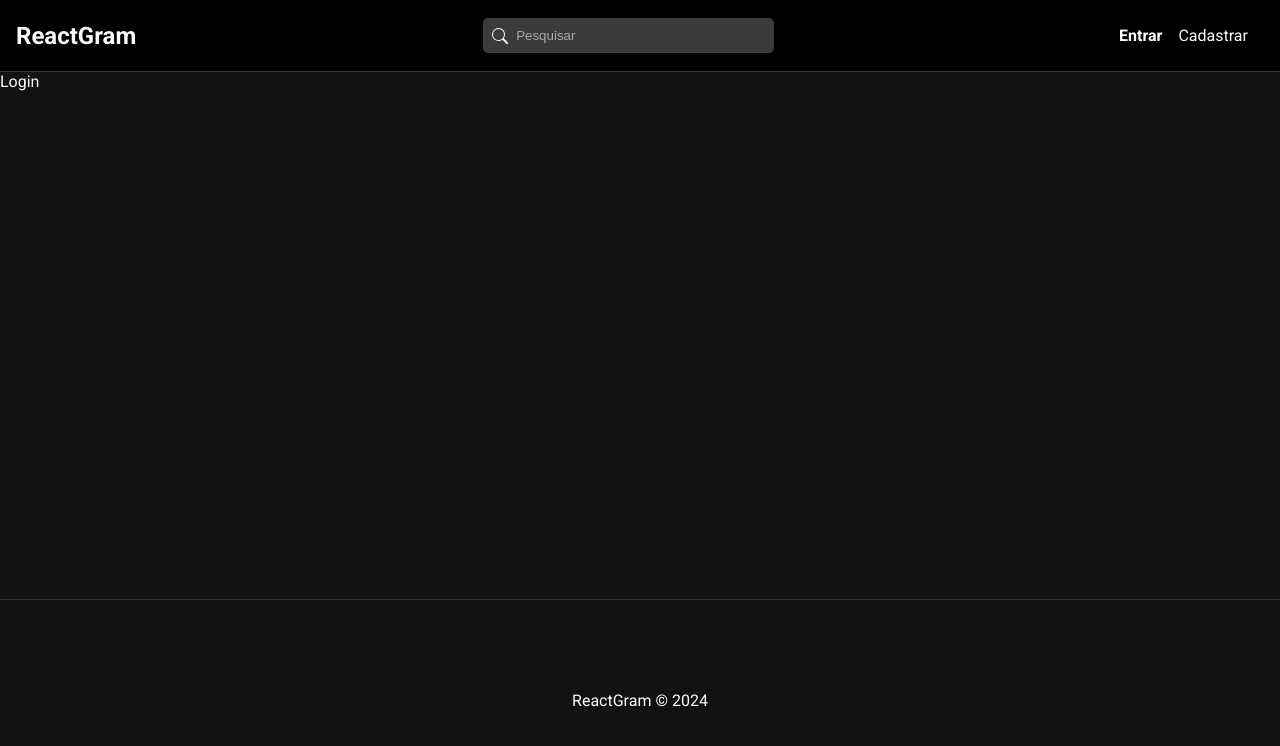
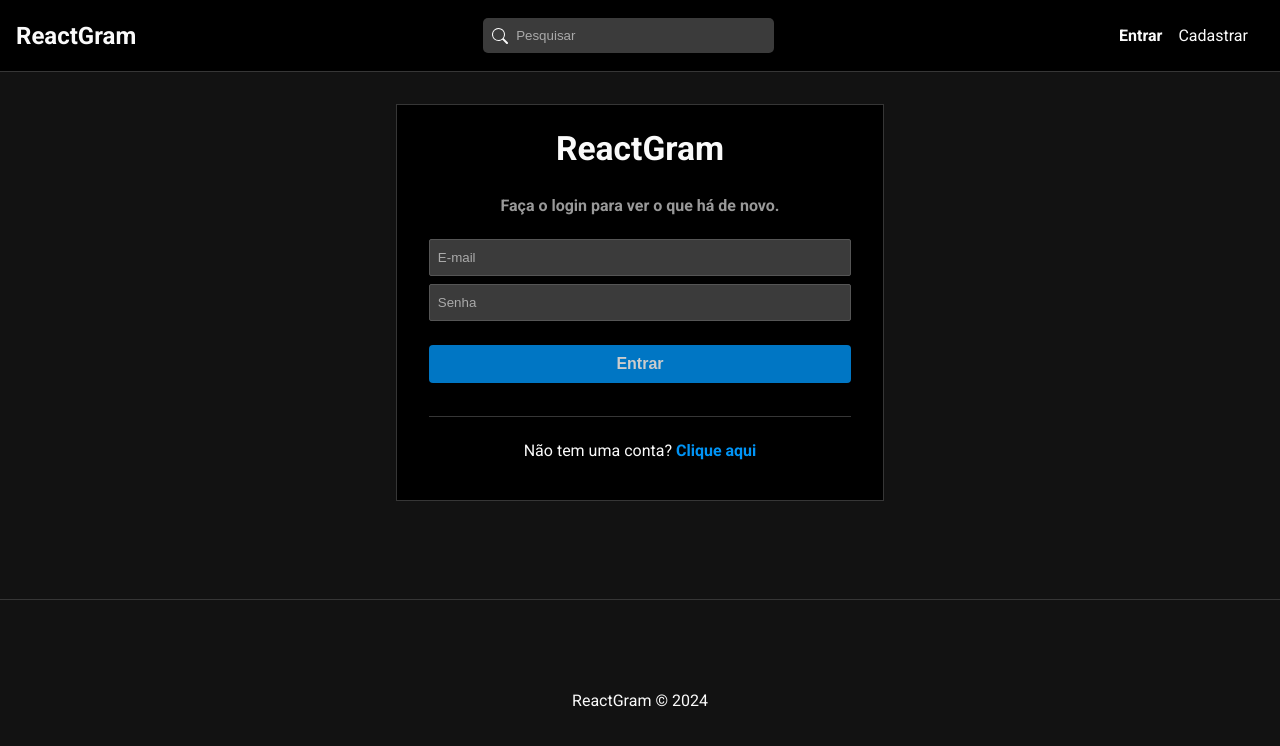
Before and after one commit to gabriell3103/ReactGram, a React (Vite) app in the folder frontend/: page /login in a window 1280 px wide. Shown: the top 746 px of the page. Built offline with nearby package versions, Linux system fonts and the light colour scheme.

Commit message:
Implementação do Login

```diff
--- a/frontend/src/pages/Auth/Login.jsx
+++ b/frontend/src/pages/Auth/Login.jsx
@@ -1,7 +1,68 @@
 import './Auth.css';
 
+// Components
+import { Link } from 'react-router-dom';
+import Message from '../../components/Message';
+
+// Hooks
+import { useEffect, useState } from 'react';
+import { useSelector, useDispatch } from 'react-redux';
+
+// Redux
+import { login, reset } from '../../slices/authSlice';
+
 const Login = () => {
-  return <div>Login</div>;
+  const [email, setEmail] = useState('');
+  const [password, setPassword] = useState('');
+
+  const dispatch = useDispatch();
+
+  const { loading, error } = useSelector(state => state.auth);
+
+  const handleSubmit = e => {
+    e.preventDefault();
+
+    const user = {
+      email,
+      password,
+    };
+
+    console.log(user);
+
+    dispatch(login(user));
+  };
+
+  // Clean all auth states
+  useEffect(() => {
+    dispatch(reset());
+  }, [dispatch]);
+
+  return (
+    <div id="login">
+      <h2>ReactGram</h2>
+      <p className="subtitle">Faça o login para ver o que há de novo.</p>
+      <form onSubmit={handleSubmit}>
+        <input
+          type="text"
+          placeholder="E-mail"
+          onChange={e => setEmail(e.target.value)}
+          value={email}
+        />
+        <input
+          type="password"
+          placeholder="Senha"
+          onChange={e => setPassword(e.target.value)}
+          value={password}
+        />
+        {!loading && <input type="submit" value="Entrar" />}
+        {loading && <input type="submit" disabled value="Aguarde..." />}
+        {error && <Message msg={error} type="error" />}
+      </form>
+      <p>
+        Não tem uma conta? <Link to="/register">Clique aqui</Link>
+      </p>
+    </div>
+  );
 };
 
 export default Login;
```
